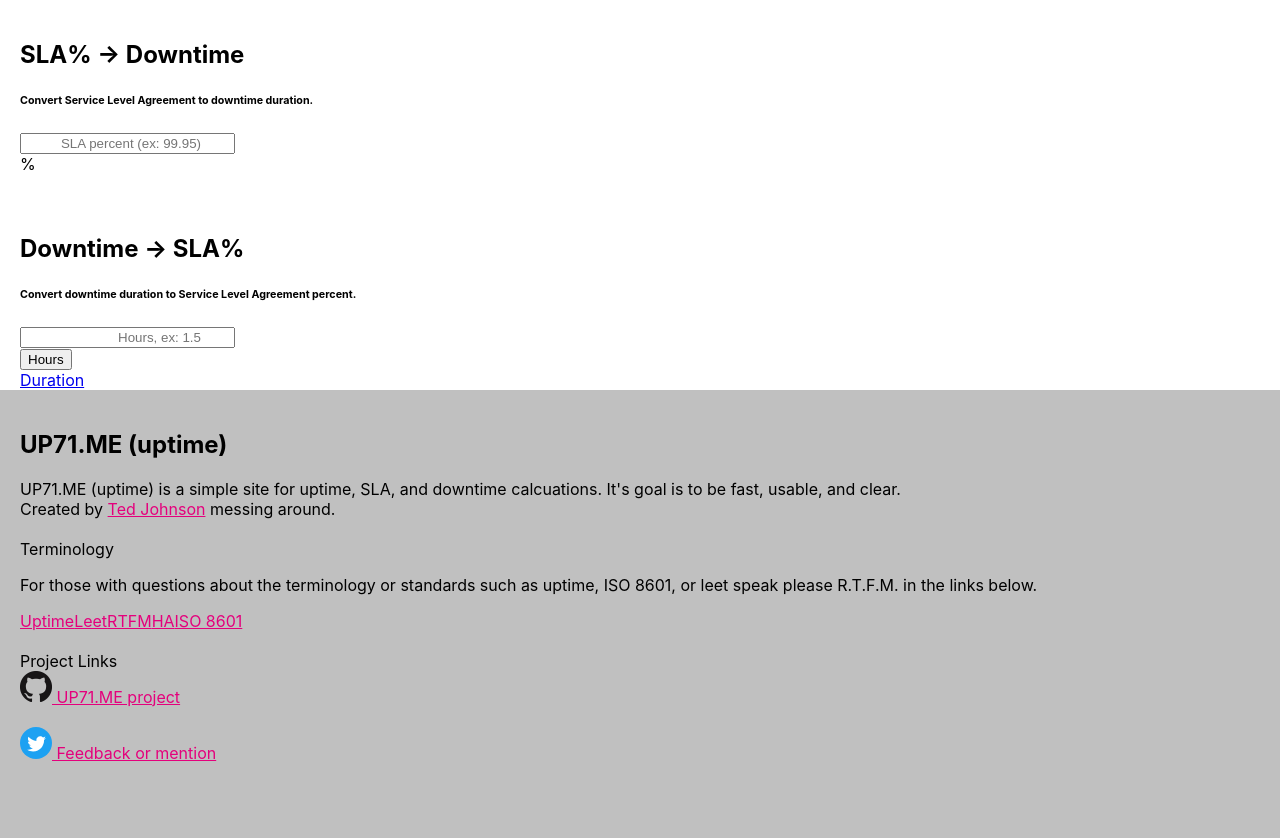
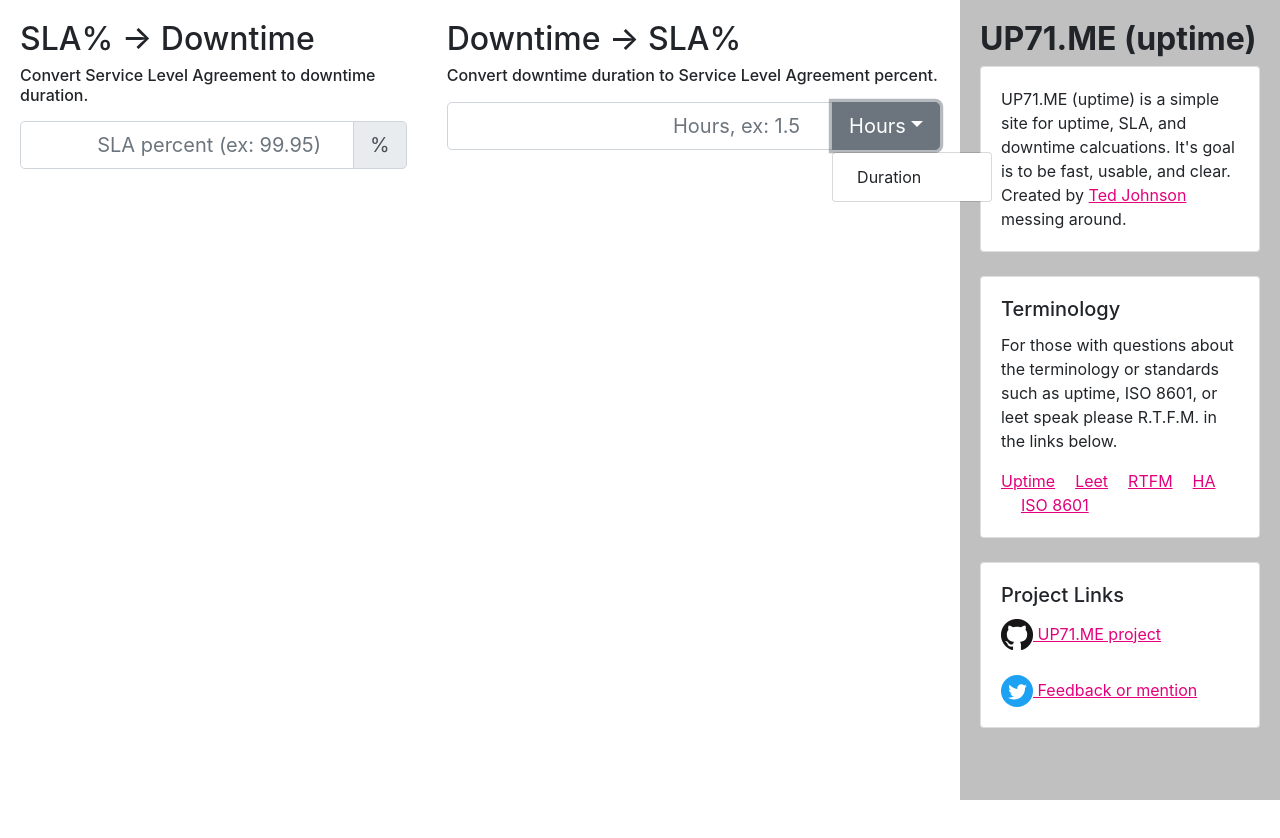
Before and after one commit to TedMN/up71.me, a React (Create React App) app: page / in a window 1280 px wide. Both pictures are taken after a click on the button "Hours". Shown: the top 838 px of the page. After the commit the page ends 800 px from the top, so only its background shows below. Built offline with nearby package versions, Linux system fonts and the light colour scheme.

Commit message:
Added more detailed calcuations and rewrote to leverage useState

```diff
--- a/src/OutageForm.tsx
+++ b/src/OutageForm.tsx
@@ -1,10 +1,11 @@
-import React, { FormEvent } from 'react';
+import React, { FormEvent, useState } from 'react';
 import Moment from 'moment';
 import { InputGroup, Form, FormControl, Dropdown, DropdownButton } from 'react-bootstrap';
 import Results from './Results';
 import * as uptimeCalc from './uptimeCalc';
 import Warning from './Warning';
 import logEntry from './logEntry';
+import Durations from './model/Durations';
 
 export enum OutageFormTypeEnum {
   HOURS,
@@ -19,152 +20,130 @@
  * React component to render the form and output for outage calculations
  * Input hours or duration and get back SLA %, ex. 99.945
  */
-export default class OutageForm extends React.Component<OutageFormProps, any, any> {
-  constructor(props: OutageFormProps) {
-    super(props);
+export default function OutageForm(props: OutageFormProps) {
 
-    //This feels like it could be better handled with two subclasses/conditional rendering of two small objects. May refactor when we go multi-lingual.
-    const durationModes = {
-      'Hours': { placeholder: 'Hours, ex: 1.5', warning: 'Must enter only a number, like 1.5 or 34.' },
-      'Duration': { placeholder: 'ISO 8601 ex: PT1.5H', warning: 'Must enter a Duration per the ISO 8601 specifcation, PT4H or P2DT4H4M.' }
+  interface DurationMode {
+    placeholder: string,
+    warning: string
+  }
+
+  const durationModes: { [key: string]: DurationMode } = {
+    Hours: { placeholder: 'Hours, ex: 1.5', warning: 'Must enter only a number, like 1.5 or 34.' },
+    Duration: { placeholder: 'ISO 8601 ex: PT1.5H', warning: 'Must enter a Duration per the ISO 8601 specifcation, PT4H or P2DT4H4M.' }
   };
 
-    const selected = 'Hours';
-    const other = 'Duration';
+  const cursorFocus = false;
+  const [durations, setDurations] = useState<Durations | null>(null);
+  const [warning, setWarning] = useState('');
+  const [selected, setSelected] = useState('Hours');
+  const [other, setOther] = useState('Duration');
+  const [placeholder, setPlaceholder] = useState(durationModes[selected].placeholder);
+  const [lastTimer, setLastTimer] = useState(0);
+  const [raw, setRaw] = useState('');
 
-    this.state = {
-      cursorFocus: false,
-      day: '',
-      week: '',
-      month: '',
-      year: '',
-      leapYear: '',
-      raw: '',
-      warning: '',
-      placeholder: durationModes[selected].placeholder,
-      selected: selected,
-      other: other,
-      durationModes: durationModes
-    };
+  //Called whenever a change on the input requires handling and potentially updating the state.
+  function handleChange(event: any) {
+    const value = event.target.value;
 
-    this.handleChange = this.handleChange.bind(this);
-    this.createHandleChangeButton = this.createHandleChangeButton.bind(this);
-  }
+    event.preventDefault();
 
-  //Will set the state back to where it started.
-  clearRanges(): void {
-    this.setState({
-      day: '',
-      week: '',
-      month: '',
-      year: '',
-      leapYear: '',
-      lastTimer: 0
-    });
+    setRaw(value);
+
+    return selected === 'Hours' ? handleHoursChange(value) : handleDurationChange(value);
   }
 
   //Can handle multiple types, simply prevents default event bubbling from occuring further.
-  preventEvent(event: FormEvent<HTMLFormElement> | Event) {
+  function preventEvent(event: FormEvent<HTMLFormElement> | Event) {
     event.preventDefault();
   }
 
-  //Called whenever a change on the input requires handling and potentially updating the state.
-  handleChange(event: any) {
-    const value = event.target.value;
-
-    this.setState({ raw: value });
-
-    this.preventEvent(event);
-
-    return this.state.selected === 'Hours' ? this.handleHoursChange(value) : this.handleDurationChange(value);
-  }
-
   //Creates a function with a bound value so that it can be easily invoked.  The Button Dropdown is not saving the context very well.
-  createHandleChangeButton(value : string) : () => void {
-    const newOther = this.state.selected;
-    const otherObj = this.state.durationModes[value];
+  function createHandleChangeButton(value: string): () => void {
+    const newOther = selected;
+    const otherObj = durationModes[value];
     const placeholder = otherObj.placeholder;
 
     return () => {
-      this.clearRanges();
-      this.setState({
-        raw: "",
-        other: newOther,
-        placeholder: placeholder,
-        selected: value,
-        warning: ""
-      });
+      setOther(newOther);
+      setSelected(value);
+      setWarning('');
+      setPlaceholder(placeholder);
+      setRaw('');
+      setDurations(null);
     };
   }
 
-  handleHoursChange(value : string) {
-    if(value !== ""){
+  function handleHoursChange(value: string) {
+    if (value !== "") {
       value = "PT" + value + "H";
     }
 
-    this.handleDurationChange(value);
+    handleDurationChange(value);
   }
 
-  handleDurationChange(value : string) {
+  function handleDurationChange(value: string) {
     const duration = Moment.duration(value);
     const isValid = duration.isValid() && duration.asMilliseconds() > 0;
 
-    logEntry('outage', value, this.state.lastTimer, (i) => { this.setState({ lastTimer: i }) });
+    logEntry('outage', value, lastTimer, (i) => { setLastTimer(i); });
 
     if (value.length < 3) {
-      this.setState({ warning: "" });
-      this.clearRanges();
+      setWarning("");
+      setDurations(null);
     } else if (!isValid) {
-      this.setState({ warning: this.state.durationModes[this.state.selected].warning });
-      this.clearRanges();
+      setWarning(durationModes[selected].warning );
+      setDurations(null);
     } else {
       //is a valid change and update required
-      this.setOutage(duration.asMilliseconds());
-      this.setState({ warning: "" });
+      setOutage(duration.asMilliseconds());
+      setWarning("");
     }
   }
 
   //sets the state data for a given downtime ratio provided in the input param
-  setOutage(ms: number): void {
+  function setOutage(ms: number): void {
     const convert = (num: number) => {
-      const converted = (100-(100*num));
+      const converted = (100 - (100 * num));
       return (converted > 0 ? converted.toFixed(4) : 0) + "%";
     }
 
-    let newValues = {
-      day: convert(ms/uptimeCalc.MILLISECONDS_IN_A_DAY),
-      week: convert(ms/(uptimeCalc.MILLISECONDS_IN_A_DAY * 7)),
-      month: convert(ms/uptimeCalc.MILLISECONDS_IN_A_MONTH),
-      year: convert(ms/uptimeCalc.MILLISECONDS_IN_A_YEAR),
-      leapYear: convert(ms/uptimeCalc.MILLISECONDS_IN_A_LEAPYEAR)
-    };
-
-    this.setState(newValues);
+    setDurations({
+      day23: convert(ms / (uptimeCalc.MILLISECONDS_IN_A_HOUR * 23)),
+      day24: convert(ms / uptimeCalc.MILLISECONDS_IN_A_DAY),
+      day25: convert(ms / (uptimeCalc.MILLISECONDS_IN_A_HOUR * 25)),
+      week167: convert(ms / (uptimeCalc.MILLISECONDS_IN_A_HOUR * 167)),
+      week168: convert(ms / (uptimeCalc.MILLISECONDS_IN_A_HOUR * 168)),
+      week169: convert(ms / (uptimeCalc.MILLISECONDS_IN_A_HOUR * 169)),
+      month28: convert(ms / (uptimeCalc.MILLISECONDS_IN_A_DAY * 28)),
+      month29: convert(ms / (uptimeCalc.MILLISECONDS_IN_A_DAY * 29)),
+      month30: convert(ms / (uptimeCalc.MILLISECONDS_IN_A_DAY * 30)),
+      month31: convert(ms / (uptimeCalc.MILLISECONDS_IN_A_DAY * 31)),
+      year: convert(ms / uptimeCalc.MILLISECONDS_IN_A_YEAR),
+      leapYear: convert(ms / uptimeCalc.MILLISECONDS_IN_A_LEAPYEAR)
+    });
   }
 
-  public render() {
   return (
-      <Form onSubmit={this.preventEvent} >
+    <Form onSubmit={preventEvent} >
       <InputGroup size="lg" className="mb-1">
         <FormControl
-            placeholder={this.state.placeholder}
-            aria-label={this.state.placeholder}
+          placeholder={placeholder}
+          aria-label={placeholder}
           aria-describedby="basic-addon2"
-            className="UptimeInput" style={{ paddingRight: '2rem' }} name="uptime" autoComplete={"off"} autoFocus={this.state.cursorFocus} onChange={this.handleChange}
-            isInvalid={this.state.warning}
-            value={this.state.raw}
+          className="UptimeInput" style={{ paddingRight: '2rem' }} name="uptime" autoComplete={"off"} autoFocus={cursorFocus} onChange={handleChange}
+          isInvalid={warning ? true : false}
+          value={raw}
         />
         <DropdownButton
           as={InputGroup.Append}
           variant="outline-secondary"
-            title={this.state.selected}
+          title={selected}
           id="input-group-dropdown-2">
-            <Dropdown.Item key={this.state.other} href="#" onSelect={this.createHandleChangeButton(this.state.other)}>{this.state.other}</Dropdown.Item>
+          <Dropdown.Item key={other} href="#" onSelect={createHandleChangeButton(other)}>{other}</Dropdown.Item>
         </DropdownButton>
       </InputGroup>
-        {Warning(this.state.warning)}
-        <Results state={this.state} title="Matching SLA %"/>
+      {Warning(warning)}
+      <Results durations={durations} title="Matching SLA %" />
     </Form>
   );
 }
-}
--- a/src/Results.tsx
+++ b/src/Results.tsx
@@ -1,31 +1,58 @@
 import React from 'react';
 import { Table } from 'react-bootstrap';
+import Durations from './model/Durations';
 
-export default function Results(props : { state: any, title: string }) {
-    const state = props.state;
-    const isHidden : boolean = state === undefined || state.year === null || state.year === "";
+export default function Results(props: { durations: Durations | null, title: string}) {
+  const { durations, title } = props;
+
+  const results : [string,string][] = durations ? [
+    ["Year", durations.year],
+    ["Month", durations.month30],
+    ["Week", durations.week168],
+    ["Day", durations.day24]
+  ] : [];
+  const detailed : [string,string][] = durations ? [
+    ["Leap Year", durations.leapYear],
+    ["Month 28 days - Feb", durations.month28],
+    ["Month 29 days- Leap Year Feb", durations.month29],
+    ["Month 30 days - Apr, Jun, Sep, Nov", durations.month30],
+    ["Month 31 days - Jan, Mar, May, Jul, Aug, Oct, Dec", durations.month31],
+    ["Week (Spring forward)", durations.week167],
+    ["Week (Fall back)", durations.week169],
+    ["Day (Spring forward)", durations.day23],
+    ["Day (Fall back)", durations.day25]
+  ] : [];
+
+  function ResultsTable(props: {labelValuePair: [string, string][], size?: string}) {
+    const TRs = props.labelValuePair.map((pair) => {
+      return (
+      <tr>
+        <td>{pair[0]}</td>
+        <td>{pair[1]}</td>
+      </tr>);
+    });
+
     return (
-    <div hidden={isHidden} className="App-result">
-    <h4><b>{props.title}</b></h4>
-    <Table striped bordered hover>
-      <tbody>
-        <tr>
-          <td>Year</td>
-          <td>{state.year}</td>
-        </tr>
-        <tr>
-          <td>Month</td>
-          <td>{state.month}</td>
-        </tr>
-        <tr>
-          <td>Week</td>
-          <td>{state.week}</td>
-        </tr>
-        <tr>
-          <td>Day</td>
-          <td>{state.day}</td>
-        </tr>
-      </tbody>
-    </Table>
-  </div>);
+      <Table striped bordered hover responsive size={props.size}>
+          <tbody>
+            {TRs}
+          </tbody>
+        </Table>
+    );
   }
+
+  if (durations === null) {
+    return (<div></div>);
+  }
+  else
+  {
+    return (
+      <div className="App-result">
+        <h4><b>{title}</b></h4>
+        <ResultsTable labelValuePair={results}></ResultsTable>
+        <h5><b>Additional Details</b></h5>
+        <ResultsTable labelValuePair={detailed} size="sm"></ResultsTable>
+
+      </div>);
+  }
+}
--- a/src/UptimeForm.tsx
+++ b/src/UptimeForm.tsx
@@ -1,109 +1,102 @@
-import React, { FormEvent } from 'react';
+import React, { FormEvent, useState } from 'react';
 import { InputGroup, Form, FormControl } from 'react-bootstrap';
 import Results from './Results';
 import * as uptimeCalc from './uptimeCalc';
 import Warning from './Warning';
 import logEntry from './logEntry';
+import Durations from './model/Durations';
 
 declare var gtag: UniversalAnalytics.ga;
 
 //Just tries to force the format to be less permisive than parseFloat which is very forgiving.
 const REGEX_FORMAT = /^[0-9]*\.?[0-9]*$/;
 
+
 /**
  * React component to render the form and output for downtime calculations
  * Input of 99.99 to "year | 5 minutes and 10 seconds" table view.
  */
-export default class UptimeForm extends React.Component<any, any, any> {
-    constructor(props : any) {
-      super(props);
-      this.state = {
-        cursorFocus: true,
-        day: '',
-        week: '',
-        month: '',
-        year: '',
-        leapYear: '',
-        raw: '',
-        warning: '',
-        lastTimer: 0
-      };
-
-      this.handleChange = this.handleChange.bind(this);
-    }
-
-    //Will set the state back to where it started.
-    clearDowntimes() : void {
-      this.setState({
-        day: '',
-        week: '',
-        month: '',
-        year: '',
-        leapYear: ''
-      });
-    }
+//export default class UptimeForm extends React.Component<any, any, any> {
+export default function UptimeForm(props: {durations?: Durations | null}) {
+  const [durations, setDurations] = useState<Durations | null>(props.durations ? props.durations : null);
+  const [warning, setWarning] = useState("");
+  const [lastTimer, setLastTimer] = useState(0);
+  const [, setRaw] = useState(0);
+  const [cursorFocus, ] = useState(true);
 
   //Can handle multiple types, simply prevents default event bubbling from occuring further.
-    preventEvent(event : FormEvent<HTMLFormElement> | Event) {
+  function preventEvent(event: FormEvent<HTMLFormElement> | Event) {
     event.preventDefault();
   }
 
   //Called whenever a change on the input requires handling and potentially updating the state.
-    handleChange(event : any) {
+  function handleChange(event: any) {
     const value = event.target.value;
     const isValid = event.target.validity.valid;
     const message = "A percent for uptime needs to from 0 to 100. ex: 99.95";
 
-      this.preventEvent(event);
+    preventEvent(event);
 
-      if(value.length > 0){
-        logEntry('uptime', value, this.state.lastTimer, (i) => { this.setState({ lastTimer: i })});
+    setWarning("");
+    setRaw(value);
+
+    if (value.length > 0) {
+      logEntry('uptime', value, lastTimer, (i) => { setLastTimer(i) });
     } else {
-        clearTimeout(this.state.lastTimer);
+      clearTimeout(lastTimer);
     }
 
-      if(!isValid) {
-        this.setState({warning: message});
-        this.clearDowntimes();
-      } else if(value.length === 0) {
-        this.setState({warning: ""});
-        this.clearDowntimes();
-      } else if(!REGEX_FORMAT.test(value) || !uptimeCalc.is0to100(value)) {
-        this.setState({warning: message});
-        this.clearDowntimes();
+    if (!isValid) {
+      setWarning(message);
+      setDurations(null);
+    } else if (value.length === 0) {
+      setWarning("");
+      setDurations(null);
+    } else if (!REGEX_FORMAT.test(value) || !uptimeCalc.is0to100(value)) {
+      setWarning(message);
+      setDurations(null);
     } else {
       //is a valid change and update required
       const percent = parseFloat(value);
-        this.setDowntime(percent === 100 ? 0 : ((100-percent)/100));
-        this.setState({warning: ""});
+      setDowntime(percent === 100 ? 0 : ((100 - percent) / 100));
     }
-      this.setState({raw: value});
   }
 
   //sets the state data for a given downtime ratio provided in the input param
-    setDowntime(ratio : number) : void {
-      const smooth = (num : number ) => Math.round(num);
+  function setDowntime(ratio: number): void {
+    const smooth = (num: number) => Math.round(num);
     const durationReadable = uptimeCalc.durationReadable;
-      const dayMs = smooth(ratio * uptimeCalc.MILLISECONDS_IN_A_DAY),
-        weekMs = smooth(ratio * uptimeCalc.MILLISECONDS_IN_A_DAY * 7),
-        monthMs = smooth(ratio * uptimeCalc.MILLISECONDS_IN_A_MONTH),
+    const day23Ms = smooth(ratio * uptimeCalc.MILLISECONDS_IN_A_HOUR * 23),
+      day24Ms = smooth(ratio * uptimeCalc.MILLISECONDS_IN_A_HOUR * 24),
+      day25Ms = smooth(ratio * uptimeCalc.MILLISECONDS_IN_A_HOUR * 25),
+      week167Ms = smooth(ratio * uptimeCalc.MILLISECONDS_IN_A_HOUR * 167),
+      week168Ms = smooth(ratio * uptimeCalc.MILLISECONDS_IN_A_HOUR * 168),
+      week169Ms = smooth(ratio * uptimeCalc.MILLISECONDS_IN_A_HOUR * 169),
+      month28Ms = smooth(ratio * uptimeCalc.MILLISECONDS_IN_A_DAY * 28),
+      month29Ms = smooth(ratio * uptimeCalc.MILLISECONDS_IN_A_DAY * 29),
+      month30Ms = smooth(ratio * uptimeCalc.MILLISECONDS_IN_A_DAY * 30),
+      month31Ms = smooth(ratio * uptimeCalc.MILLISECONDS_IN_A_DAY * 31),
       yearMs = smooth(ratio * uptimeCalc.MILLISECONDS_IN_A_YEAR),
       leapYearMs = smooth(ratio * uptimeCalc.MILLISECONDS_IN_A_LEAPYEAR)
 
-      let newValues = {
-        day: durationReadable(dayMs),
-        week: durationReadable(weekMs),
-        month: durationReadable(monthMs),
+    setDurations({
+      day23: durationReadable(day23Ms),
+      day24: durationReadable(day24Ms),
+      day25: durationReadable(day25Ms),
+      week167: durationReadable(week167Ms),
+      week168: durationReadable(week168Ms),
+      week169: durationReadable(week169Ms),
+      month28: durationReadable(month28Ms),
+      month29: durationReadable(month29Ms),
+      month30: durationReadable(month30Ms),
+      month31: durationReadable(month31Ms),
       year: durationReadable(yearMs),
-        leapYear:durationReadable(leapYearMs)
-      };
-
-      this.setState(newValues);
+      leapYear: durationReadable(leapYearMs)
+    });
   }
 
-    public render() {
   return (
-        <Form onSubmit={this.preventEvent} >
+    <Form onSubmit={preventEvent} >
       <InputGroup className="mb-1" size="lg">
         <FormControl
           placeholder="SLA percent (ex: 99.95)"
@@ -111,19 +104,18 @@
           aria-describedby="basic-addon2"
           type="number"
           step="any"
-                className="UptimeInput" style={{paddingRight: '2rem'}}
+          className="UptimeInput" style={{ paddingRight: '2rem' }}
           name="uptime" autoComplete={"off"}
-                autoFocus={this.state.cursorFocus}
-                onInput={this.handleChange}
-                isInvalid={this.state.warning}
+          autoFocus={cursorFocus}
+          onInput={handleChange}
+          isInvalid={warning ? true : false}
         />
         <InputGroup.Append>
           <InputGroup.Text id="basic-addon2">%</InputGroup.Text>
         </InputGroup.Append>
       </InputGroup>
-            {Warning(this.state.warning)}
-            <Results state={this.state} title="Downtime"/>
+      {Warning(warning)}
+      <Results durations={durations} title="Downtime"/>
     </Form>
   );
 }
-  }
--- a/src/index.tsx
+++ b/src/index.tsx
@@ -1,6 +1,7 @@
 import React from 'react';
 import ReactDOM from 'react-dom';
 import './index.css';
+import 'bootstrap/dist/css/bootstrap.min.css';
 import App from './App';
 
 import * as serviceWorker from './serviceWorker';
--- a/src/uptimeCalc.ts
+++ b/src/uptimeCalc.ts
@@ -1,5 +1,6 @@
 import Moment from 'moment';
 
+export const MILLISECONDS_IN_A_HOUR = 60 * 60 * 1000;
 export const MILLISECONDS_IN_A_DAY = 86400 * 1000;
 export const MILLISECONDS_IN_A_YEAR = 365 * MILLISECONDS_IN_A_DAY;
 export const MILLISECONDS_IN_A_LEAPYEAR = 366 * MILLISECONDS_IN_A_DAY;
@@ -29,7 +30,7 @@
     if(s>0) arr.push(`${s} second${s > 1?'s':''}`);
 
     if(arr.length === 0){
-      if(mills>50){
+      if(mills>10){
         arr.push(`${mills} milliseconds`);
       } else {
         arr.push('~0');
```
Lines whose indentation alone changed are shown as unchanged.
